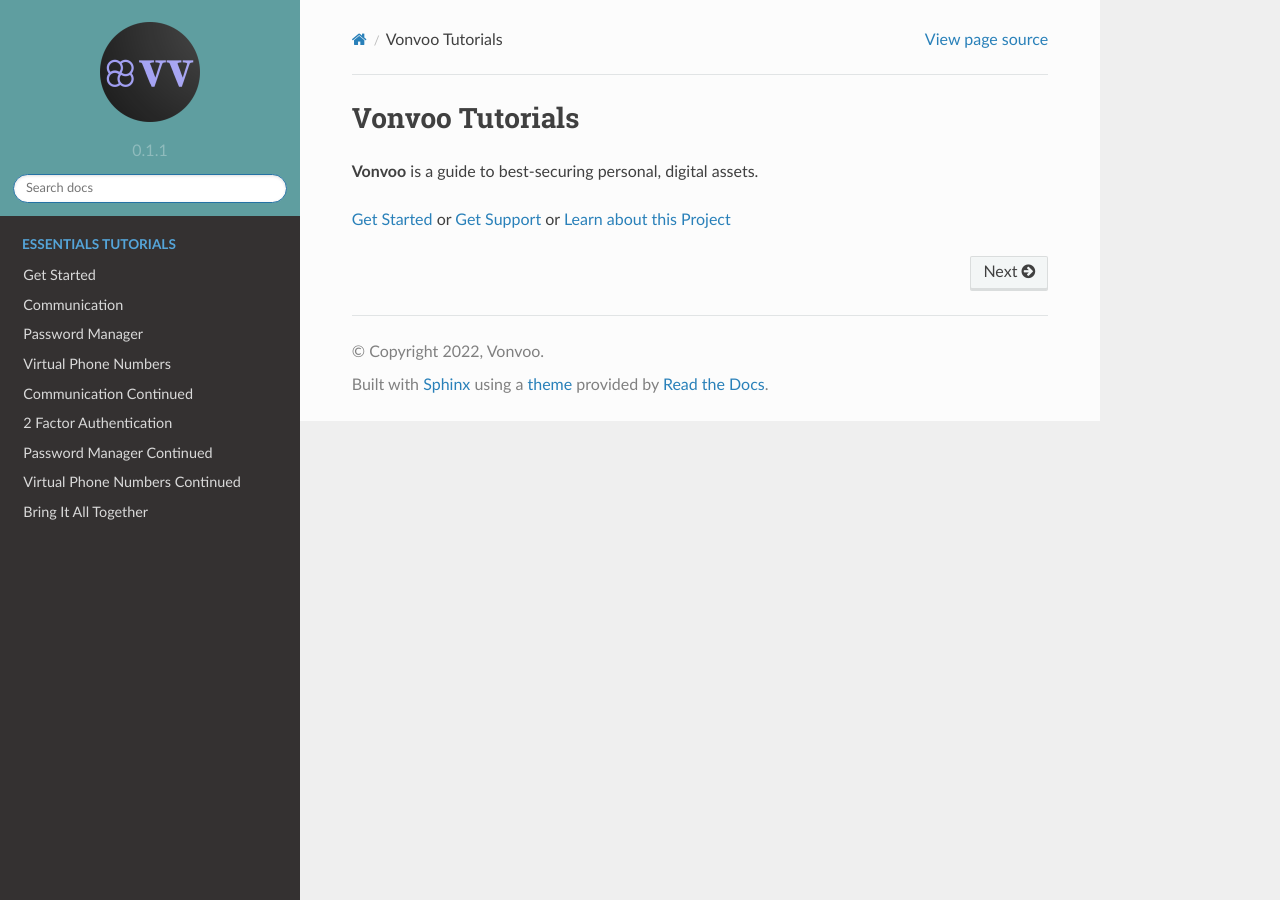
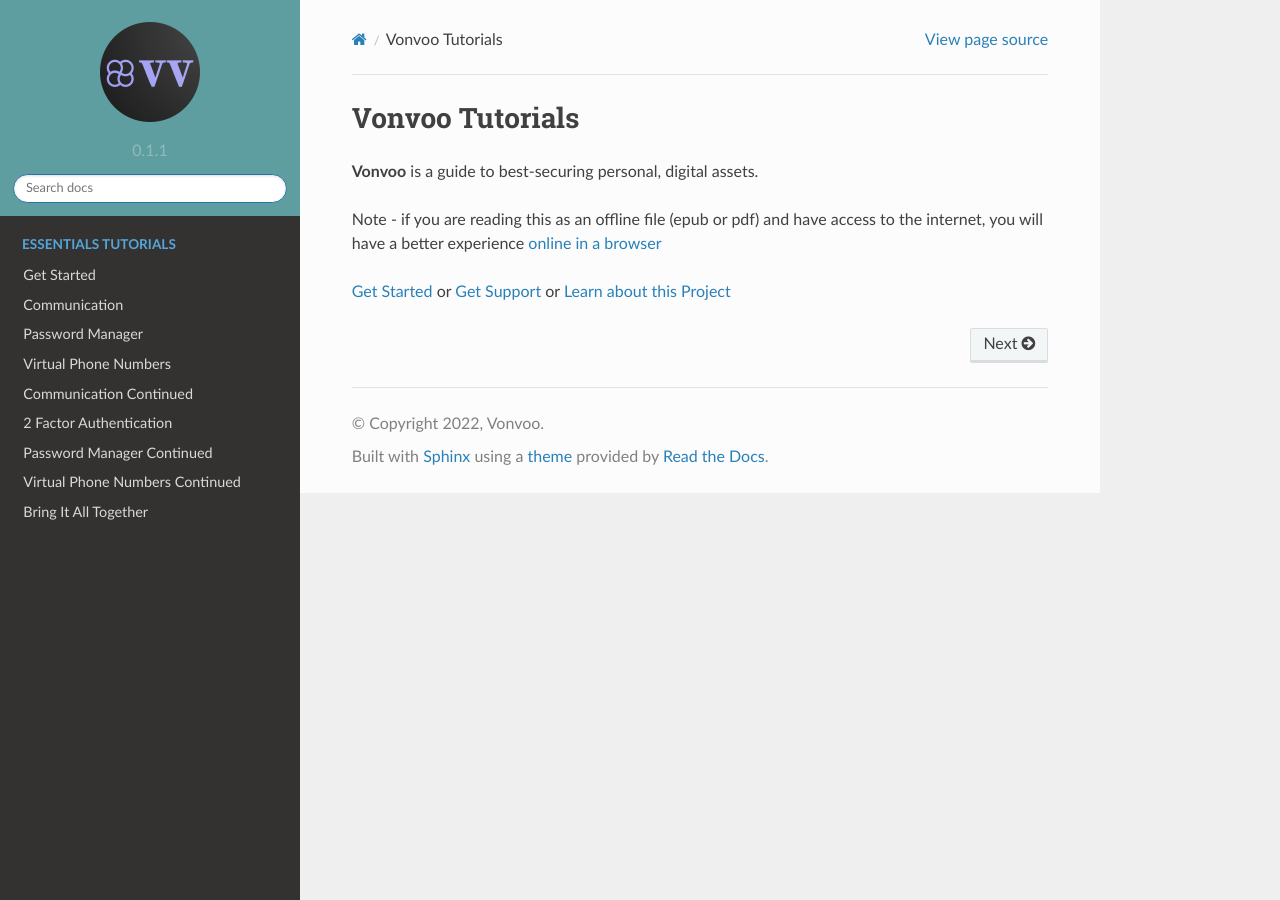
Before and after one commit to vonvoo/docs, a Sphinx documentation site: the page built from docs/source/index.rst, in a window 1280 px wide. Built offline with Sphinx 7.4.7 and the Read the Docs theme 2.0.0, drawn with Linux system fonts in a browser that asks for light colours.

Commit message:
Update index.rst

```diff
--- a/docs/source/index.rst
+++ b/docs/source/index.rst
@@ -3,6 +3,8 @@
 ===================================
 
 **Vonvoo** is a guide to best-securing personal, digital assets.
+
+Note - if you are reading this as an offline file (epub or pdf) and have access to the internet, you will have a better experience `online in a browser <http://www.vonvoo.com/>`_
 
 :ref:`get-started` or `Get Support <http://www.vonvoo.com/get_support/>`_ or `Learn about this Project <http://www.vonvoo.com/about/>`_
 
```
